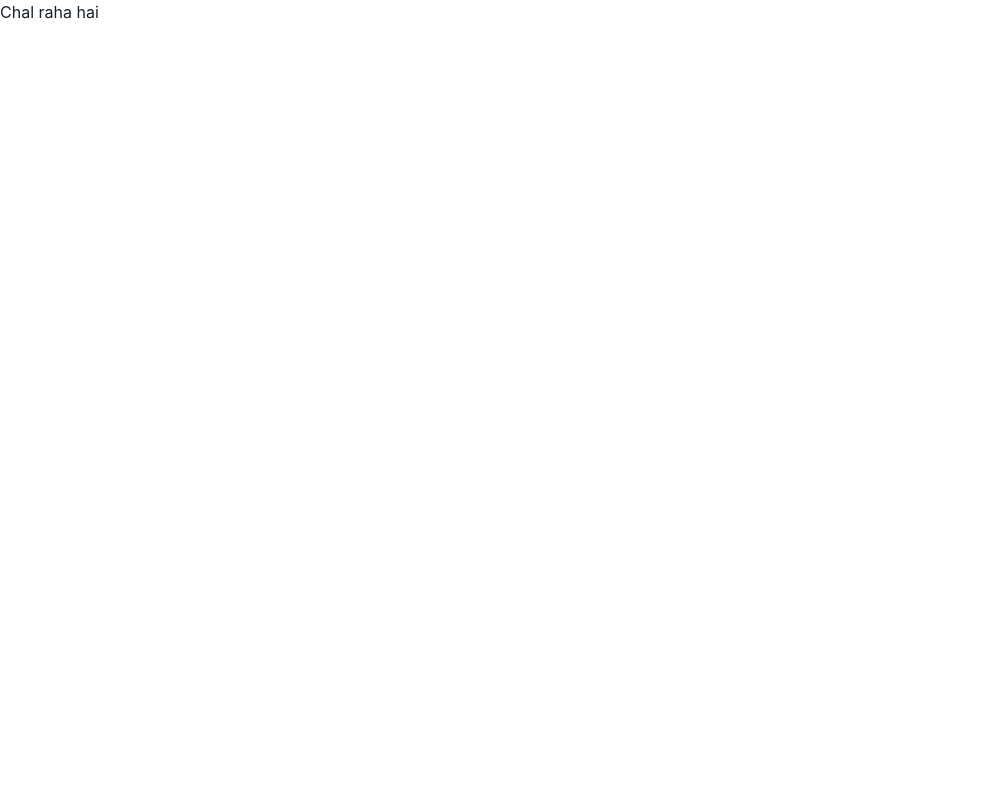
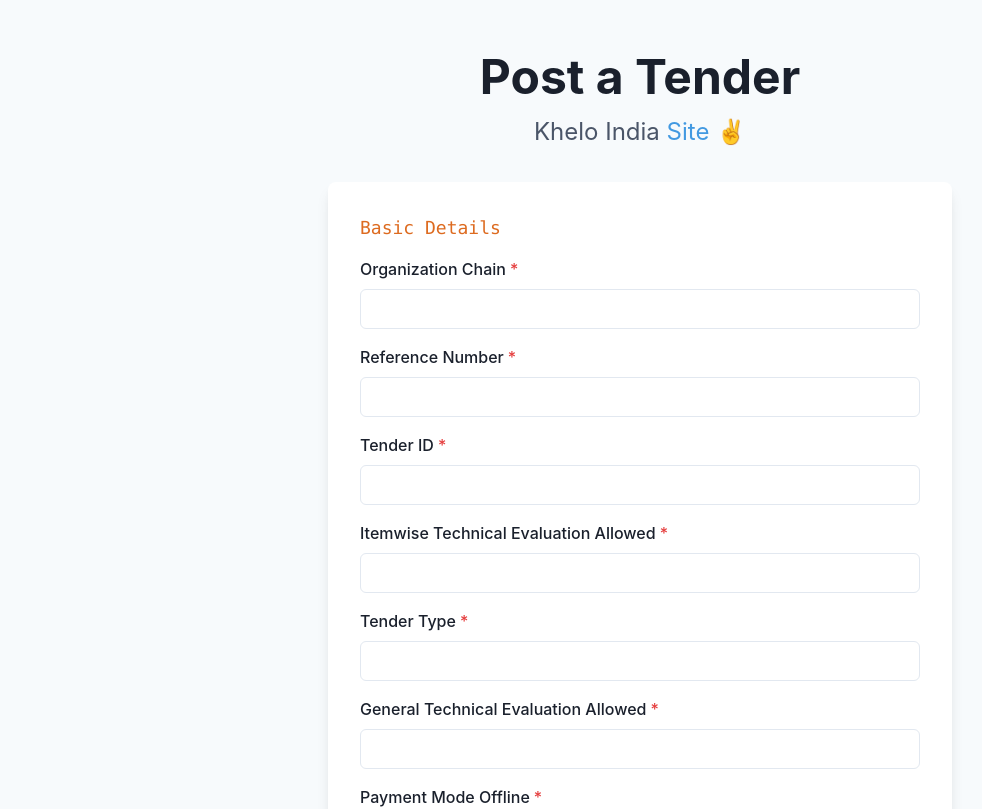
Before and after one commit to hariomkushwaha/KheloIndiaFrontend, a React (Create React App) app: page / in a window 1280 px wide. Shown: the top 809 px of the page, without its empty margins (0-982 px from the left). Built offline with nearby package versions, Linux system fonts and the light colour scheme.

Commit message:
folder correction

```diff
--- a/src/App.js
+++ b/src/App.js
@@ -2,7 +2,7 @@ import "./App.css";
 import { useContext } from "react";
 import ProponentContext from "./context/ProponentContext";
 import AdminContext from "./context/AdminContext";
-// import TenderForm from "./components/pages/TenderForm";
+import TenderForm from "./pages/TenderForm";
 // import Pages from "./components/dashboard/layouts/Auth";
 
 function App() {
@@ -13,9 +13,9 @@ function App() {
       <div>
         {console.log("Proponent", proponent)}
         {console.log("Admin", admin)}
-        {/* <TenderForm /> */}
+        <TenderForm />
         {/* <Pages /> */}
-        <h1>Chal raha hai</h1>
+        {/* <h1>Chal raha hai</h1> */}
       </div>
     </>
   );
```
Also changed, not shown: src/pages/TenderForm.js (renamed from src/components/pages/TenderForm.js).
